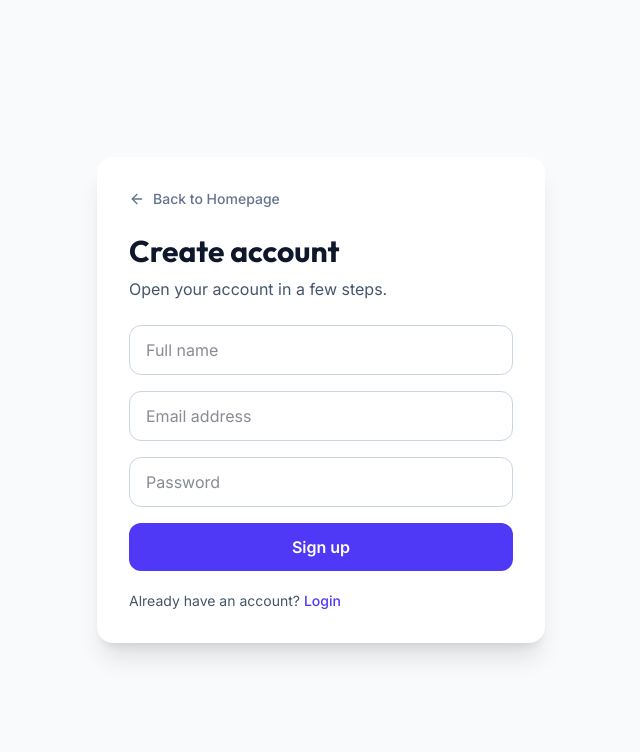
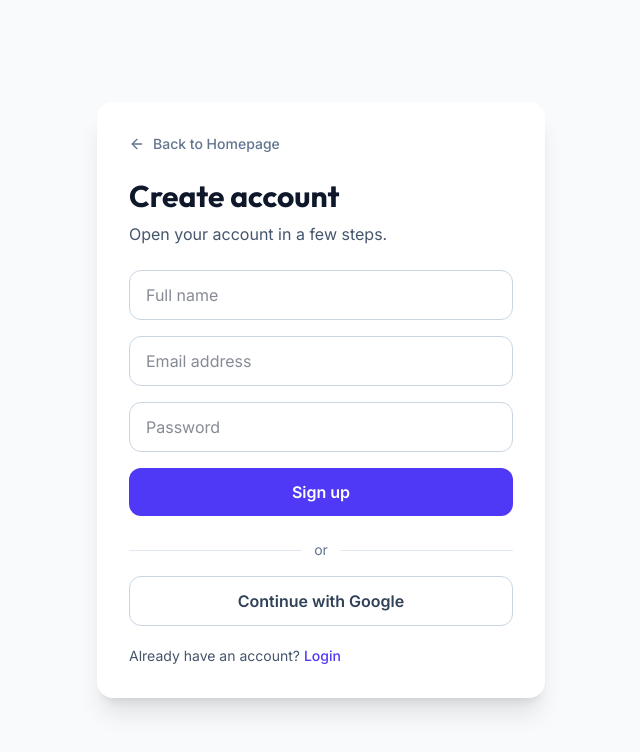
Before and after one commit to georgemarkhenry001-ui/retiresafe, a React (Vite) app: page /signup in a window 1280 px wide. Shown: the top 752 px of the page, without its empty margins (319-959 px from the left). Built offline with nearby package versions, Linux system fonts and the light colour scheme; no server answers.

Commit message:
Add Google sign-in option to signup page

```diff
--- a/src/components/Signup.tsx
+++ b/src/components/Signup.tsx
@@ -1,8 +1,10 @@
-import { useState } from "react";
+import { FormEvent, useState } from "react";
 import { Link, useNavigate } from "react-router-dom";
 import {
   createUserWithEmailAndPassword,
+  GoogleAuthProvider,
   sendEmailVerification,
+  signInWithPopup,
 } from "firebase/auth";
 import { doc, serverTimestamp, setDoc } from "firebase/firestore";
 import { toast } from "react-hot-toast";
@@ -16,7 +18,7 @@ export default function Signup() {
   const [password, setPassword] = useState("");
   const [loading, setLoading] = useState(false);
 
-  async function handleSignup(e: React.FormEvent) {
+  async function handleSignup(e: FormEvent<HTMLFormElement>) {
     e.preventDefault();
     setLoading(true);
 
@@ -38,6 +40,35 @@ export default function Signup() {
       navigate("/login");
     } catch (error: any) {
       toast.error(error.message || "Signup failed");
+    } finally {
+      setLoading(false);
+    }
+  }
+
+  async function handleGoogleSignup() {
+    setLoading(true);
+
+    try {
+      const provider = new GoogleAuthProvider();
+      const result = await signInWithPopup(auth, provider);
+      const user = result.user;
+
+      await setDoc(
+        doc(db, "users", user.uid),
+        {
+          fullName: user.displayName || "",
+          email: user.email || "",
+          balance: 0,
+          createdAt: serverTimestamp(),
+          updatedAt: serverTimestamp(),
+        },
+        { merge: true },
+      );
+
+      toast.success("Signed in with Google successfully.");
+      navigate("/account");
+    } catch (error: any) {
+      toast.error(error.message || "Google sign-in failed");
     } finally {
       setLoading(false);
     }
@@ -95,6 +126,21 @@ export default function Signup() {
           </button>
         </form>
 
+        <div className="mt-6 flex items-center gap-3">
+          <span className="flex-1 h-px bg-slate-200" />
+          <span className="text-sm text-slate-500">or</span>
+          <span className="flex-1 h-px bg-slate-200" />
+        </div>
+
+        <button
+          type="button"
+          onClick={handleGoogleSignup}
+          disabled={loading}
+          className="w-full mt-4 inline-flex items-center justify-center gap-2 border border-slate-300 bg-white text-slate-700 py-3 rounded-xl font-semibold hover:bg-slate-50 transition disabled:opacity-60"
+        >
+          {loading ? "Processing..." : "Continue with Google"}
+        </button>
+
         <p className="mt-5 text-sm text-slate-600">
           Already have an account?{" "}
           <Link
```
